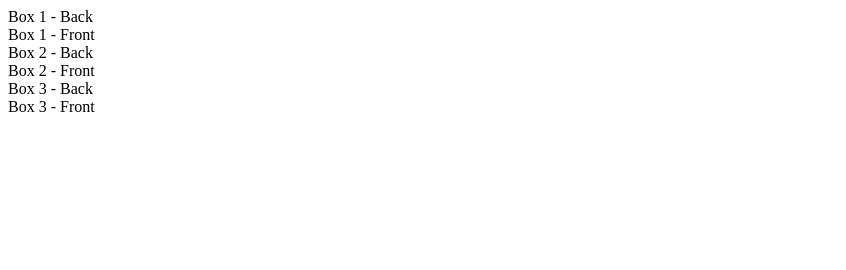
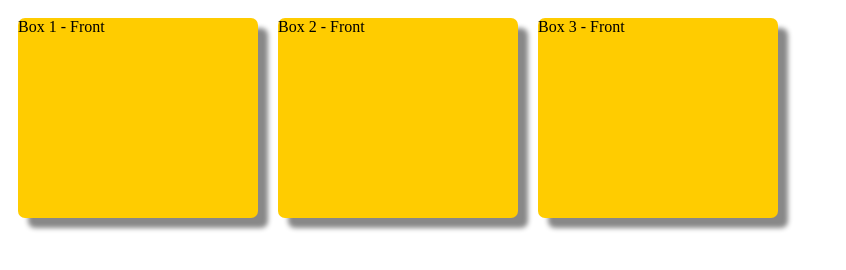
Before and after one commit to iwangbowen/CSS-Tutorials, a website: page flip.html in a window 1280 px wide. Shown: the whole page, without its empty margins (0-846 px from the left). Drawn offline with Linux system fonts and the light colour scheme.

Commit message:
增加animate.css依赖，增加index.html列表用于显示所有示例，增加flip.css样式

```diff
--- a/css/flip.css
+++ b/css/flip.css
@@ -0,0 +1,38 @@
+.flip3D {
+    width: 240px;
+    height: 200px;
+    margin: 10px;
+    float: left;
+}
+
+.flip3D > .front {
+    position: absolute;
+    transform: perspective( 600px ) rotateY( 0deg );
+    transition: transform 5s linear 0s;
+    background: #FC0;
+    backface-visibility: hidden;
+    width: 240px;
+    height: 200px;
+    border-radius: 7px;
+    box-shadow: 10px 10px 5px #888888;
+}
+
+.flip3D > .back {
+    position: absolute;
+    transform: perspective( 600px ) rotateY( 180deg );
+    transition: transform 5s linear 0s;
+    background: #80BFFF;
+    backface-visibility: hidden;
+    width: 240px;
+    height: 200px;
+    border-radius: 7px;
+    box-shadow: 10px 10px 5px #888888;
+}
+
+.flip3D:hover > .front {
+    transform: perspective( 600px ) rotateY( -180deg );
+}
+
+.flip3D:hover > .back {
+    transform: perspective( 600px ) rotateY( 0deg );
+}
--- a/package.json
+++ b/package.json
@@ -21,5 +21,8 @@
   "bugs": {
     "url": "https://github.com/iwangbowen/CSS-Tutorials/issues"
   },
-  "homepage": "https://github.com/iwangbowen/CSS-Tutorials#readme"
+  "homepage": "https://github.com/iwangbowen/CSS-Tutorials#readme",
+  "dependencies": {
+    "animate.css": "^3.5.2"
+  }
 }
```
Also changed, not shown: index.html (+12 -0 lines).
